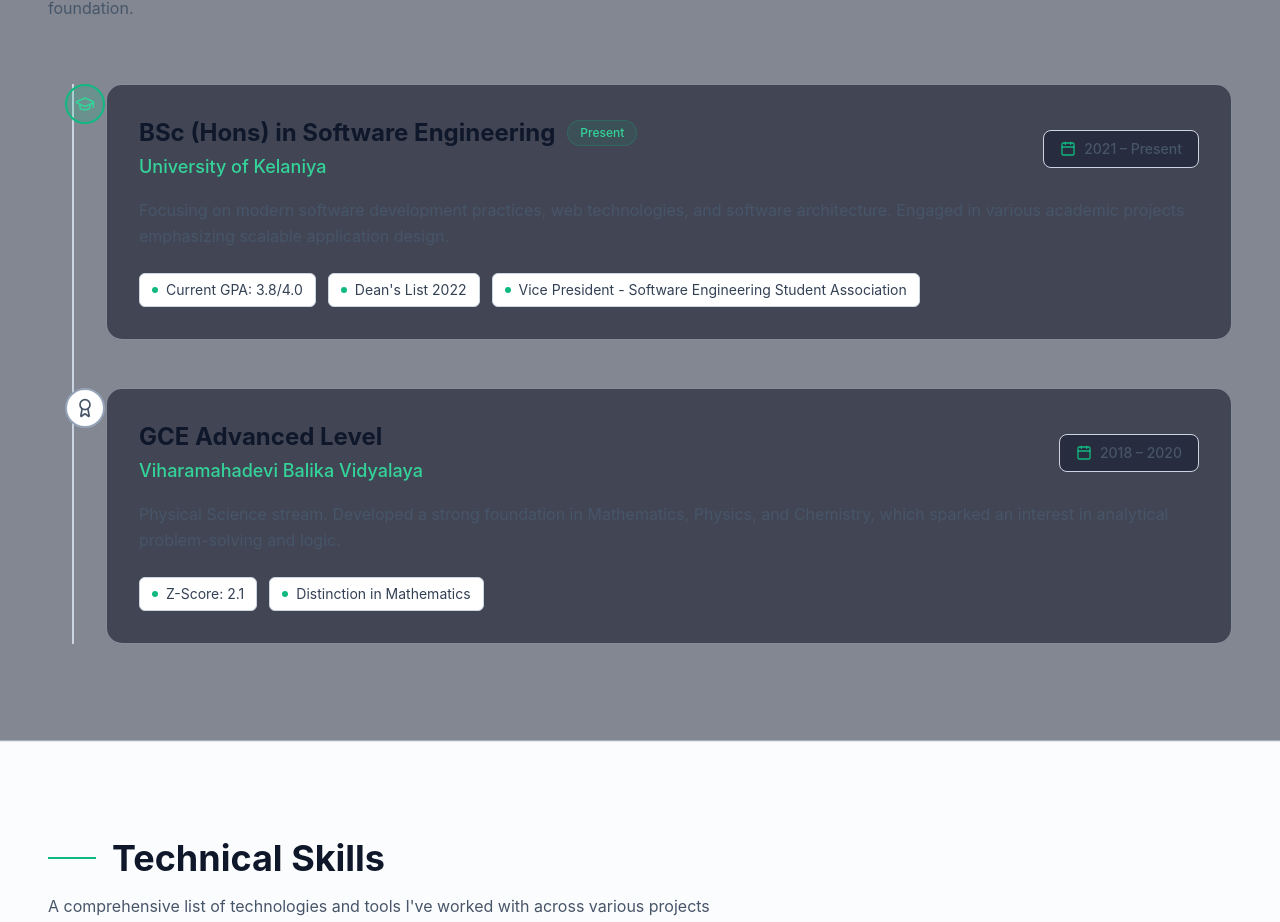
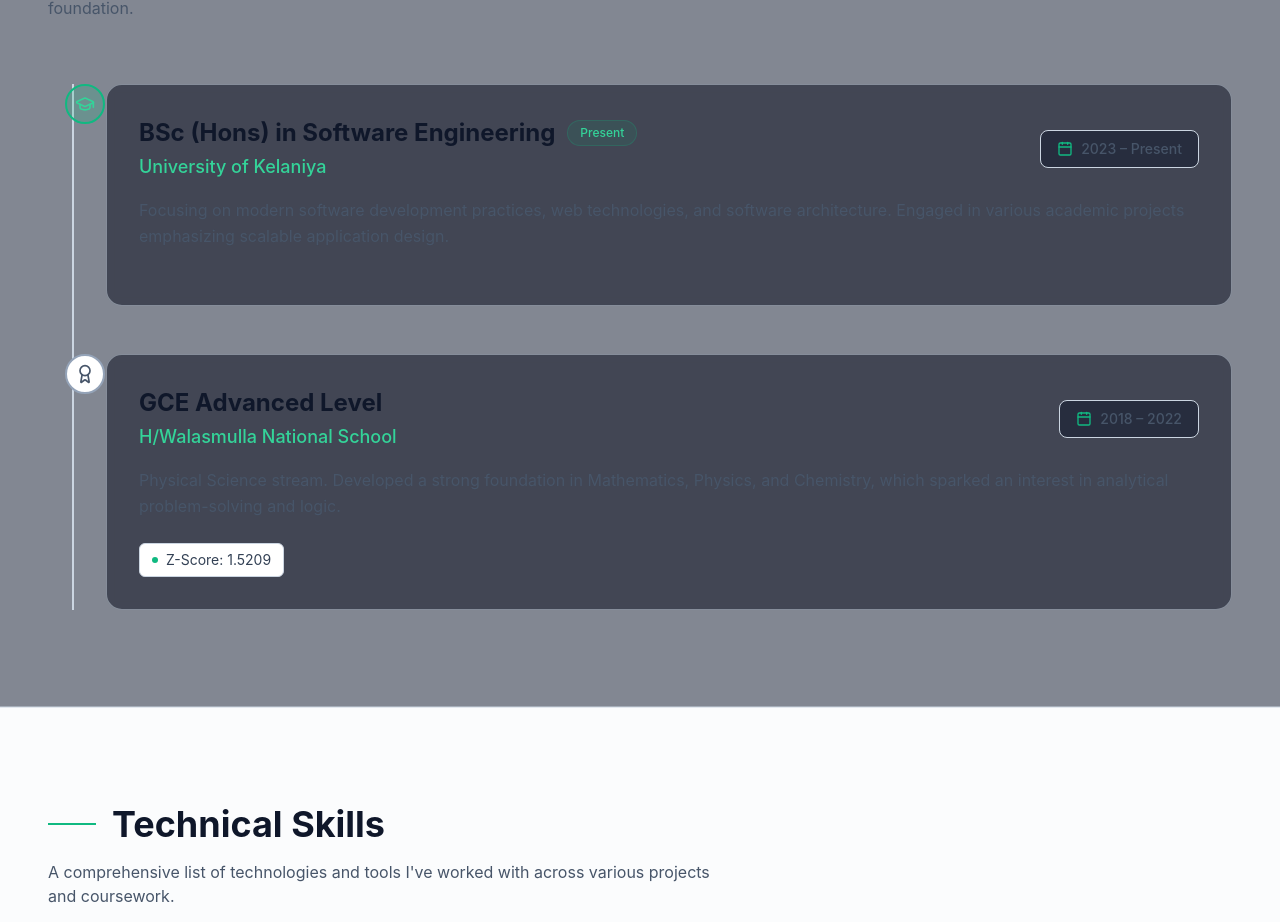
Before and after one commit to HANSI37-A/Portfolio, a React (Create React App) app in the folder portfolio/: page / in a window 1280 px wide. Shown: the part 1837-2759 px from the top of the page. Built offline with nearby package versions, Linux system fonts and the light colour scheme.

Commit message:
update Education section with accurate institution names and durations

```diff
--- a/portfolio/src/pages/Education.jsx
+++ b/portfolio/src/pages/Education.jsx
@@ -6,18 +6,17 @@
   {
     degree: 'BSc (Hons) in Software Engineering',
     institution: 'University of Kelaniya',
-    duration: '2021 – Present',
+    duration: '2023 – Present',
     description: 'Focusing on modern software development practices, web technologies, and software architecture. Engaged in various academic projects emphasizing scalable application design.',
-    highlights: ['Current GPA: 3.8/4.0', 'Dean\'s List 2022', 'Vice President - Software Engineering Student Association'],
     icon: GraduationCap,
     current: true,
   },
   {
     degree: 'GCE Advanced Level',
-    institution: 'Viharamahadevi Balika Vidyalaya',
-    duration: '2018 – 2020',
+    institution: 'H/Walasmulla National School',
+    duration: '2018 – 2022',
     description: 'Physical Science stream. Developed a strong foundation in Mathematics, Physics, and Chemistry, which sparked an interest in analytical problem-solving and logic.',
-    highlights: ['Z-Score: 2.1', 'Distinction in Mathematics'],
+    highlights: ['Z-Score: 1.5209'],
     icon: Award,
     current: false,
   }
@@ -55,13 +54,13 @@
                 transition={{ duration: 0.5, delay: index * 0.2 }}
                 className="relative group"
               >
-                {/* Timeline Node */}
+
                 <div className={`absolute -left-[41px] p-2 rounded-full border-2 ${item.current ? 'bg-emerald-500/20 border-emerald-500 text-emerald-400' : 'bg-slate-900 border-slate-700 text-slate-400'} group-hover:scale-110 transition-transform duration-300`}>
                   <Icon size={20} />
                 </div>
 
                 <div className="bg-slate-950/50 border border-slate-800/50 rounded-2xl p-6 md:p-8 hover:border-emerald-500/30 transition-colors backdrop-blur-sm relative overflow-hidden">
-                  {/* Subtle Gradient Background */}
+
                   <div className="absolute inset-0 bg-gradient-to-br from-emerald-500/5 to-transparent opacity-0 group-hover:opacity-100 transition-opacity duration-500" />
 
                   <div className="relative z-10">
```
